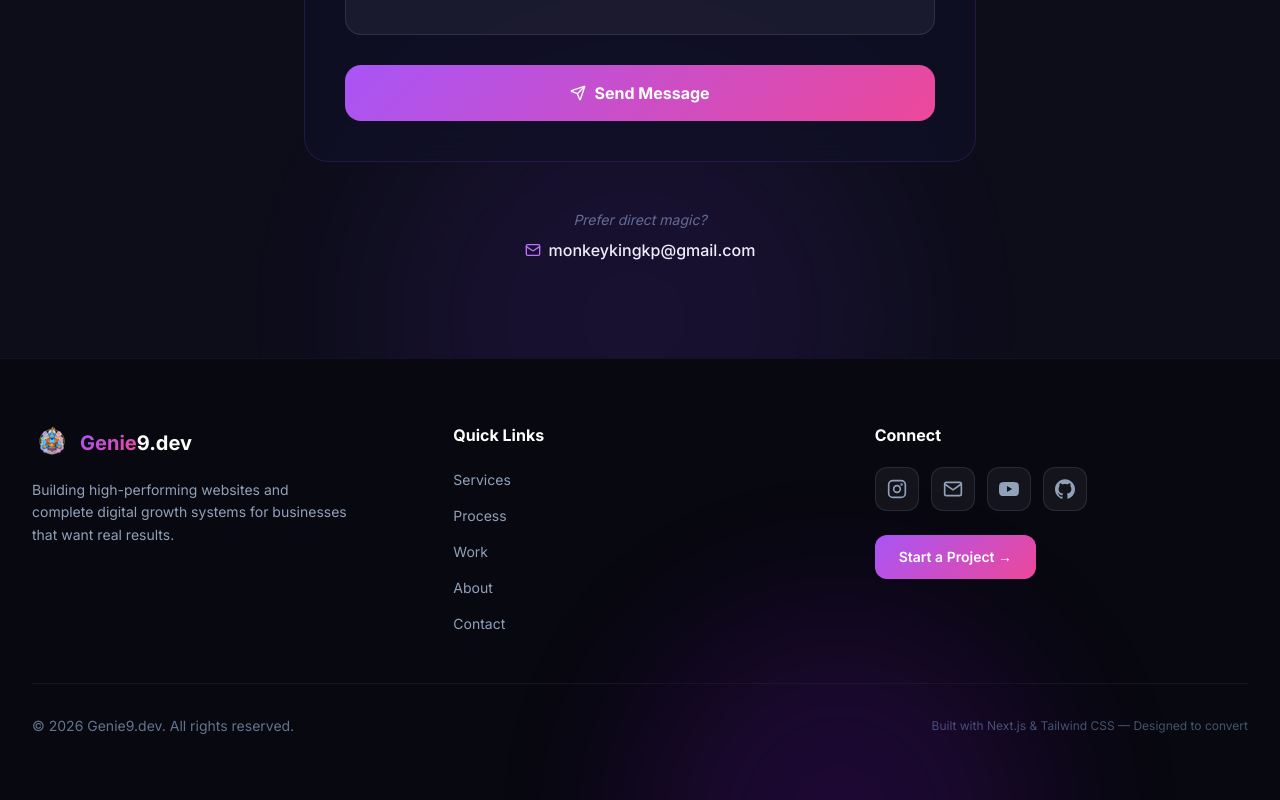
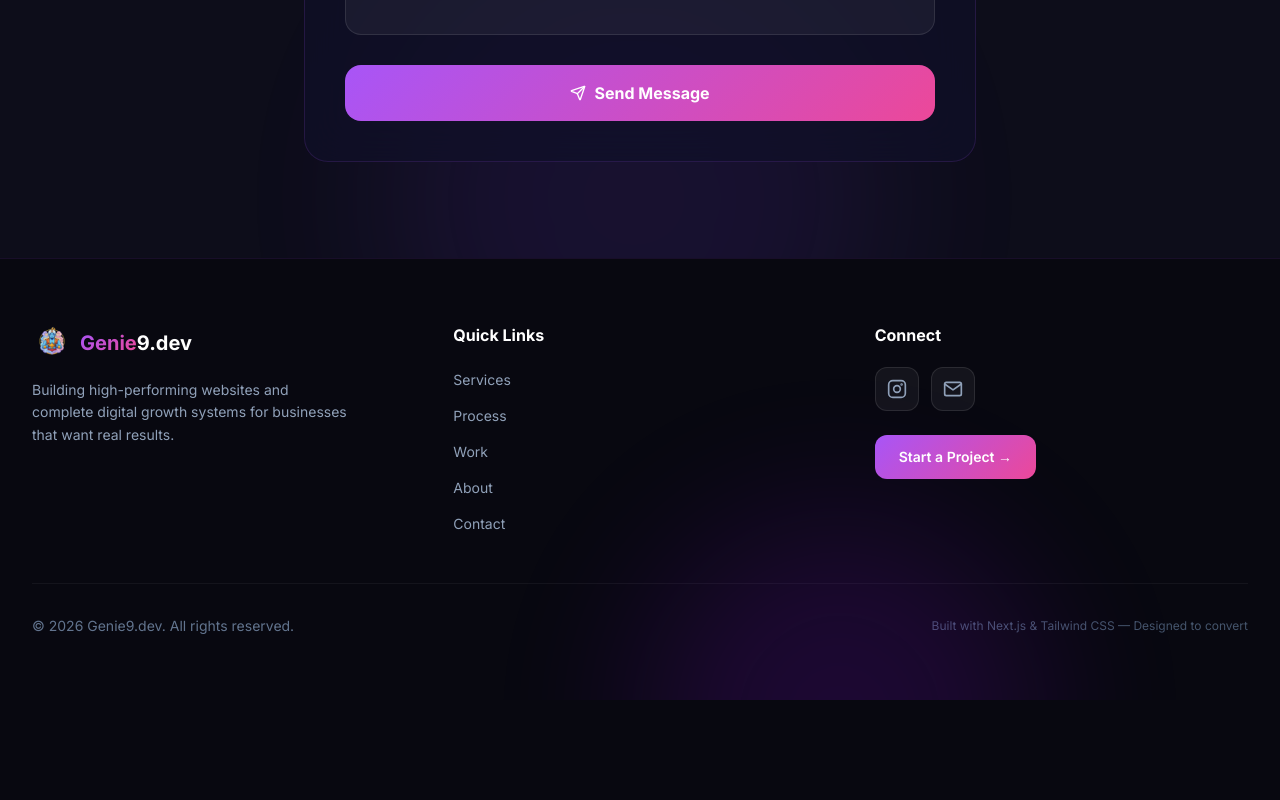
Before and after one commit to Kartikp9904/genie9.dev, a Next.js app: page / in a window 1280 px wide. Shown: the part 8796-9596 px from the top of the page. After the commit the page ends 9496 px from the top, so only its background shows below. Built offline with nearby package versions, Linux system fonts and the light colour scheme.

Commit message:
Simplify social links in Footer and remove Direct Magic section in Contact

```diff
--- a/components/Contact.tsx
+++ b/components/Contact.tsx
@@ -223,24 +223,6 @@ export default function Contact() {
               </form>
             )}
           </motion.div>
-
-          {/* Direct Email Link */}
-          <motion.div
-            initial={{ opacity: 0 }}
-            whileInView={{ opacity: 1 }}
-            viewport={{ once: true }}
-            transition={{ delay: 0.4 }}
-            className="mt-12 text-center"
-          >
-            <p className="text-slate-500 text-sm mb-2 italic">Prefer direct magic?</p>
-            <a
-              href="mailto:monkeykingkp@gmail.com"
-              className="text-white hover:text-purple-400 font-medium transition-colors duration-200 flex items-center justify-center gap-2 group"
-            >
-              <Mail className="w-4 h-4 text-purple-400 group-hover:scale-110 transition-transform" />
-              monkeykingkp@gmail.com
-            </a>
-          </motion.div>
         </div>
       </div>
     </section>
--- a/components/Footer.tsx
+++ b/components/Footer.tsx
@@ -50,20 +50,6 @@ const socialLinks = [
     ),
     href: "mailto:monkeykingkp@gmail.com",
     label: "Email",
-    hoverColor: "hover:text-purple-400",
-  },
-  {
-    id: "footer-youtube",
-    Icon: YouTubeIcon,
-    href: "#",
-    label: "YouTube",
-    hoverColor: "hover:text-red-400",
-  },
-  {
-    id: "footer-github",
-    Icon: GitHubIcon,
-    href: "#",
-    label: "GitHub",
     hoverColor: "hover:text-purple-400",
   },
 ];
```
